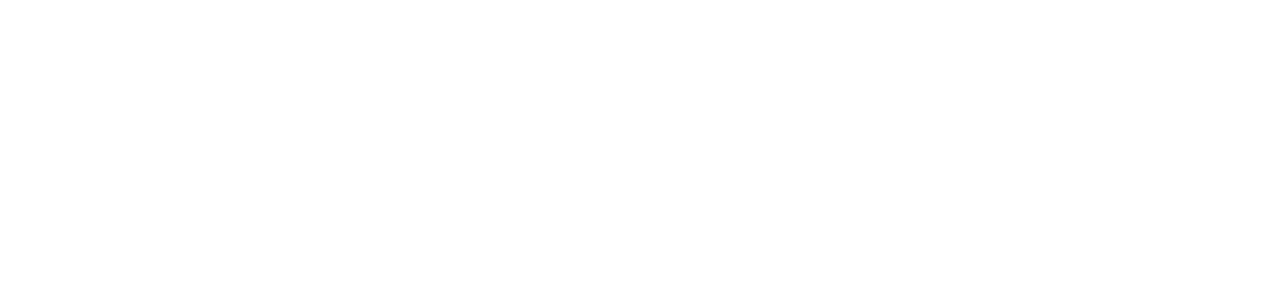
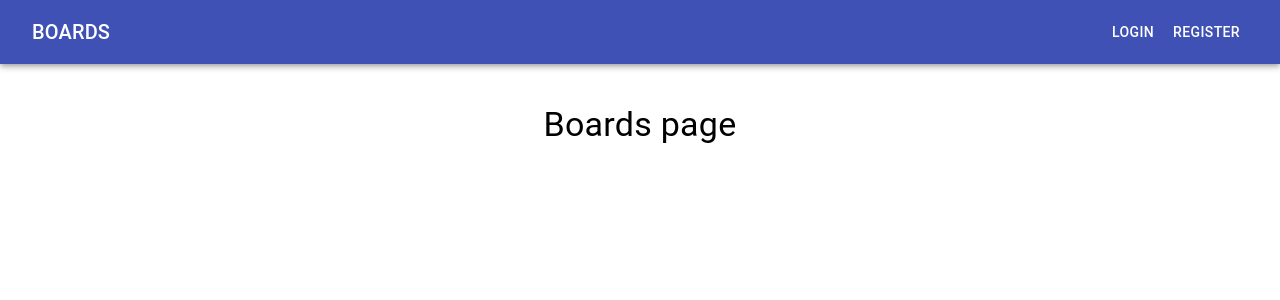
Before and after one commit to Al-x-R/kanban_board, a React (Create React App) app in the folder client/: page /boards in a window 1280 px wide. Shown: the top 300 px of the page. Built offline with nearby package versions, Linux system fonts and the light colour scheme.

Commit message:
Add boards page

```diff
--- a/client/src/components/Auth/Login.jsx
+++ b/client/src/components/Auth/Login.jsx
@@ -1,4 +1,4 @@
-import React, { useState, useCallback } from 'react';
+import React, { useCallback } from 'react';
 import { useDispatch, useSelector } from 'react-redux';
 import { Link, Redirect } from 'react-router-dom';
 import { Formik, Form, Field, ErrorMessage } from 'formik';
@@ -34,9 +34,9 @@
 
   const user = useSelector(userSelector);
 
-  // if (user) {
-  //   return <Redirect to={'/'}/>;
-  // }
+  if (user) {
+    return <Redirect to={'/boards'}/>;
+  }
 
 
   return (
--- a/client/src/components/Header/index.jsx
+++ b/client/src/components/Header/index.jsx
@@ -26,7 +26,7 @@
 const Header = () => {
   const classes = useStyles();
   const toolBar = { display: 'flex', justifyContent: 'space-between' };
-  const icon = { width: '40px', height: '40px', margin: '0 5px' };
+  const icon = { width: '40px', height: '40px', margin: '0 5px', color: 'white' };
 
   const user = useSelector(userSelector);
   const dispatch = useDispatch();
@@ -35,27 +35,27 @@
     dispatch(logoutRequest());
   };
 
+  const link = {textDecoration: 'none', color: 'white'}
   return (
     <AppBar position="static">
       <Toolbar style={toolBar}>
         <Box component="span" m={1}>
-          <Typography variant="h6">
-            <Link to="/">
-              BOARDS
+            <Link to="/" style={link}>
+              <Typography  variant="h6"> BOARDS</Typography>
             </Link>
-          </Typography>
         </Box>
         {user
           ? <Box component="span" m={1}>
-              <AccountCircleIcon style={icon}/>
+            <Link to="/boards"><AccountCircleIcon style={icon}/></Link>
+
               <ExitToAppIcon onClick={logout} style={icon}/>
             </Box>
           : <Box component="span" m={1}>
               <Button color="inherit">
-                <Link to="/login">Login</Link>
+                <Link to="/login" style={link}>Login</Link>
               </Button>
               <Button color="inherit">
-                <Link to="/register">Register</Link>
+                <Link to="/register" style={link}>Register</Link>
               </Button>
             </Box>
         }
--- /dev/null
+++ b/client/src/pages/BoardsPage/BoardsPage.jsx
@@ -0,0 +1,22 @@
+import React from 'react';
+import Container from '@material-ui/core/Container';
+import Typography from '@material-ui/core/Typography';
+import Header from '../../components/Header';
+
+const BoardsPage = () => {
+  const title = { padding: '40px 0 ' };
+
+
+  return (
+    <div>
+      <Header/>
+      <Container>
+        <Typography component='h1' variant="h4" style={title}>
+          Boards page
+        </Typography>
+      </Container>
+    </div>
+  );
+};
+
+export default BoardsPage;
--- a/client/src/pages/homePage/HomePage.jsx
+++ b/client/src/pages/homePage/HomePage.jsx
@@ -1,12 +1,8 @@
 import React from 'react';
-import { useSelector } from 'react-redux';
 import Typography from '@material-ui/core/Typography';
 import Header from '../../components/Header';
-import { userSelector } from '../../store/selectors';
 
 const HomePage = () => {
-  const user = useSelector(userSelector);
-  console.log(user);
 
   return (
     <div>
--- a/client/src/router/index.jsx
+++ b/client/src/router/index.jsx
@@ -2,11 +2,14 @@
 import { Switch, Route } from 'react-router-dom';
 import HomePage from '../pages/homePage/HomePage';
 import AuthPage from '../pages/AuthPage/AuthPage';
+import BoardsPage from '../pages/BoardsPage/BoardsPage';
+
 export default () => {
   return (
     <Switch>
       <Route path='/' component={HomePage} exact/>
       <Route path={['/login', '/register']} component={AuthPage} />
+      <Route path='/boards' component={BoardsPage} />
     </Switch>
   );
 }
```
